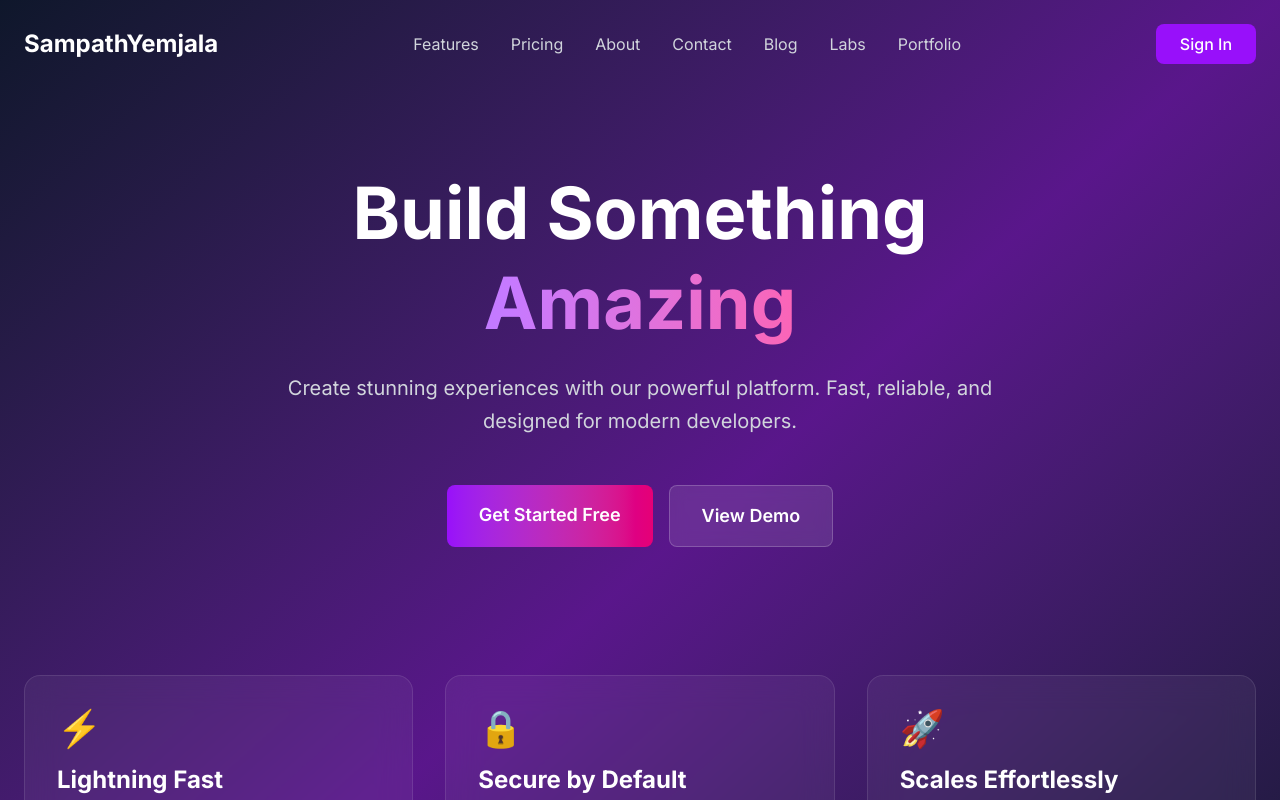
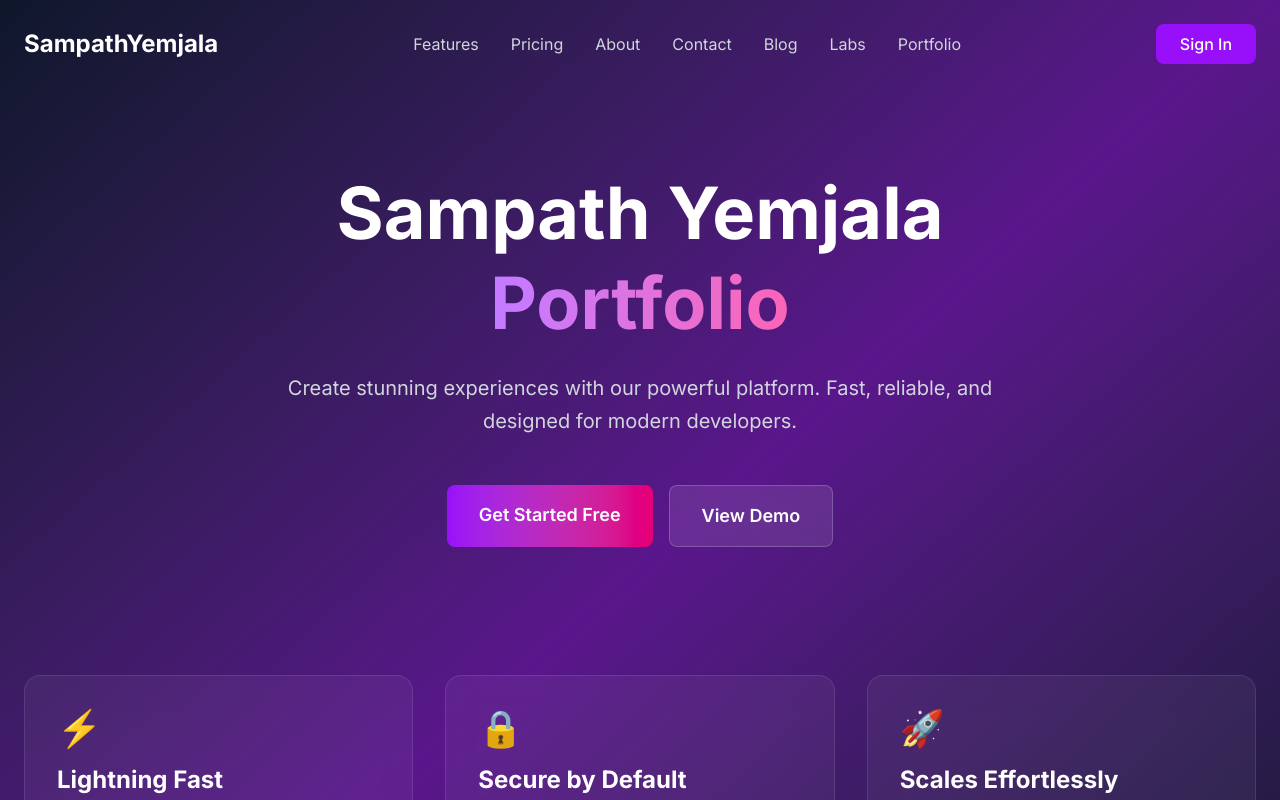
Before and after one commit to sampathKumaryemjala/sampathportfolio, a Next.js app: page / in a window 1280 px wide. Shown: the top 800 px of the page. Built offline with nearby package versions, Linux system fonts and the light colour scheme; no server answers.

Commit message:
error file fix

```diff
--- a/app/(components)/labs/error.tsx
+++ b/app/(components)/labs/error.tsx
@@ -1,6 +1,7 @@
 'use client'
 
 import { useEffect } from 'react';
+import Link from 'next/link';
 import { Layout } from '@/app/reusableComponents/layout/Layout';
 
 export default function Error({
@@ -32,12 +33,12 @@ export default function Error({
             >
               Try Again
             </button>
-            <a
+            <Link
               href="/"
-              className="bg-gray-200 dark:bg-gray-700 hover:bg-gray-300 dark:hover:bg-gray-600 text-gray-900 dark:text-white px-6 py-3 rounded-lg font-semibold transition-all"
+              className="bg-gray-200 dark:bg-gray-700 hover:bg-gray-300 dark:hover:bg-gray-600 text-gray-900 dark:text-white px-6 py-3 rounded-lg font-semibold transition-all inline-block"
             >
               Go Home
-            </a>
+            </Link>
           </div>
         </div>
       </section>
--- a/app/page.tsx
+++ b/app/page.tsx
@@ -123,9 +123,9 @@ export default function Home() {
       <main className="container mx-auto px-4 sm:px-6 pt-12 sm:pt-20 pb-16 sm:pb-32">
         <div className="text-center max-w-4xl mx-auto">
           <h1 className="text-3xl sm:text-4xl md:text-5xl lg:text-6xl xl:text-7xl font-bold text-white mb-4 sm:mb-6 leading-tight">
-            Build Something{" "}
+            Sampath Yemjala{" "}
             <span className="bg-gradient-to-r from-purple-400 to-pink-400 bg-clip-text text-transparent">
-              Amazing
+              Portfolio
             </span>
           </h1>
           <p className="text-base sm:text-lg md:text-xl text-gray-300 mb-8 sm:mb-12 leading-relaxed max-w-3xl mx-auto">
```
